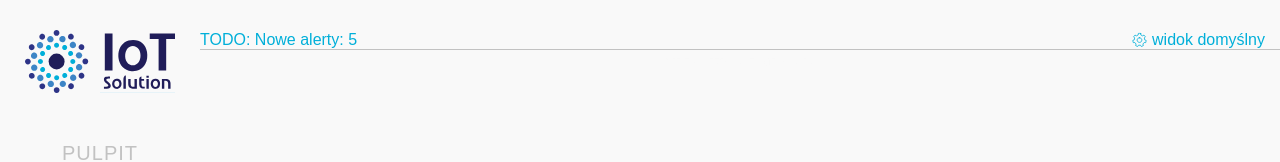
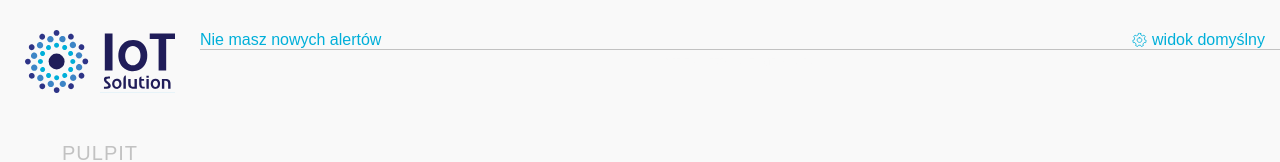
Before and after one commit to elenerandarill/iot-app-front, a React (Create React App) app: page /team/1 in a window 1280 px wide. Shown: the top 162 px of the page. Built offline with nearby package versions, Linux system fonts and the light colour scheme; no server answers; a web font is replaced by a local one.

Commit message:
Added request to endpoint for unread alerts count.

```diff
--- a/src/FakeFrontend/backendAlertConnector.js
+++ b/src/FakeFrontend/backendAlertConnector.js
@@ -1,6 +1,7 @@
 import {
     DELETE_ALERT_URL,
     DELETE_ALERTS_ALL_URL,
+    GET_ALERTS_UNREAD_COUNT_URL,
     GET_ALERTS_URL,
     SET_ALERT_READ_URL,
     SET_ALERTS_READ_URL,
@@ -52,3 +53,10 @@ export const handleDeleteAlertsAll = async () => {
         DELETE_ALERTS_ALL_URL
     )
 }
+
+export const getUnreadAlertsCount = async () => {
+    const res = await sendRequest(
+        GET_ALERTS_UNREAD_COUNT_URL
+    )
+    return res.body
+}
--- a/src/components/topBar.js
+++ b/src/components/topBar.js
@@ -1,16 +1,26 @@
 import gear from "../media/gear.svg";
+import {useEffect, useState} from "react";
+import {getUnreadAlertsCount} from "../FakeFrontend/backendAlertConnector";
 
 const TopBar = () => {
+    const [unreadAlerts, setUnreadAlerts] = useState(0)
 
-    const countNew = () => {
-        return 5
-        // TODO - request do serwera: ile mam nieprzeczytanych alertów?
-    }
+    // Dostaje liczbe z gory, z App.
+    // unreadAlertsCount((count) => {
+    //     setUnreadAlerts(count)
+    // })
+
+    useEffect(() => {
+        getUnreadAlertsCount()
+            .then((count) => {setUnreadAlerts(count)})
+    })
 
     return(
         <div className="topbar txt-semibold txt-blue">
             <div>
-                {countNew() === 0 ? "TODO: Nie masz nowych alertów" : "TODO: Nowe alerty: " + countNew()}
+                {unreadAlerts === 0
+                    ? "Nie masz nowych alertów"
+                    : "Nowe alerty: " + unreadAlerts}
             </div>
             <div className="topbar-restore">
                     <img src={gear} className="gear" alt="restore default layout"/>
--- a/src/components/views/sensors/editSensorChart.js
+++ b/src/components/views/sensors/editSensorChart.js
@@ -8,7 +8,7 @@ import ChartDataChoices from "../../chartDataChoices";
 import getChartsInfo from "../../../FakeFrontend/getChartsInfo";
 
 const EditSensorChart = () => {
-    const [selected, setSelected] = useState([])
+    // const [selected, setSelected] = useState([])
     const [sensor, setSensor] = useState(undefined)
     let {id} = useParams();
 
--- a/src/iotConfig.js
+++ b/src/iotConfig.js
@@ -35,6 +35,7 @@ export const GET_TEAM_MEMBER_ASSIGNED_URL = BASE_CATFISH_URL + "/team/member/ass
 
 // ALERTS
 export const GET_ALERTS_URL = BASE_CATFISH_URL + "/alerts/get"
+export const GET_ALERTS_UNREAD_COUNT_URL = BASE_CATFISH_URL + "/alerts/unread/count"
 export const SET_ALERT_READ_URL = BASE_CATFISH_URL + "/alerts/read"
 export const SET_ALERTS_READ_URL = BASE_CATFISH_URL + "/alerts/read/all"
 export const DELETE_ALERT_URL = BASE_CATFISH_URL + "/alerts/delete"
```
Also changed, not shown: src/App.js (+8 -0 lines).
